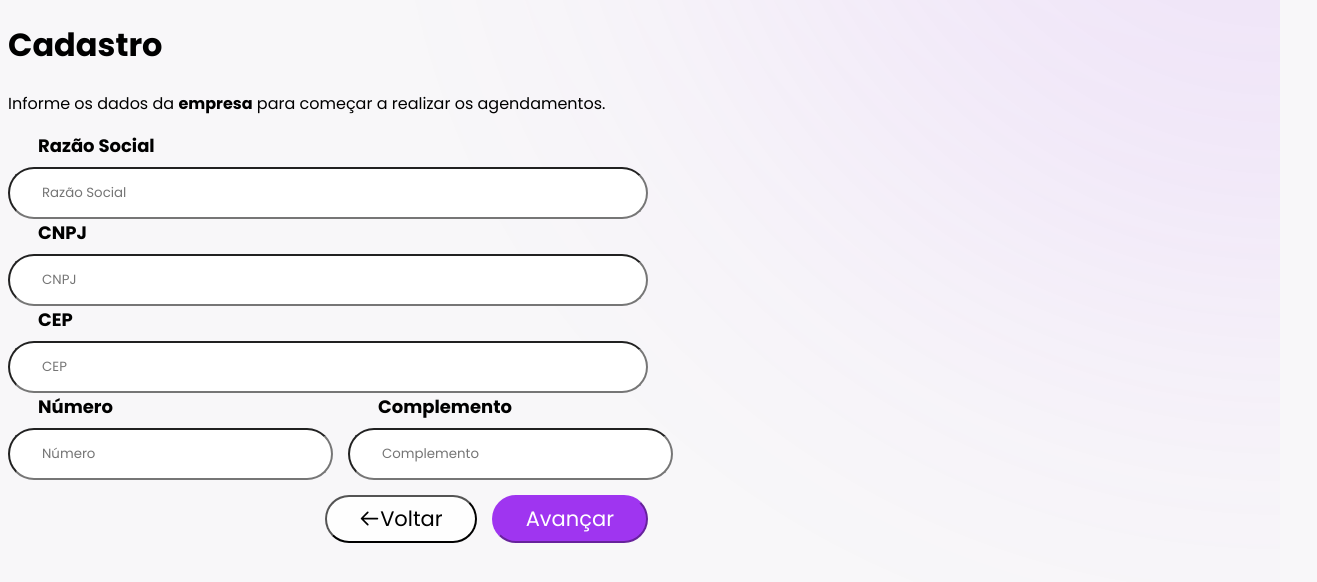
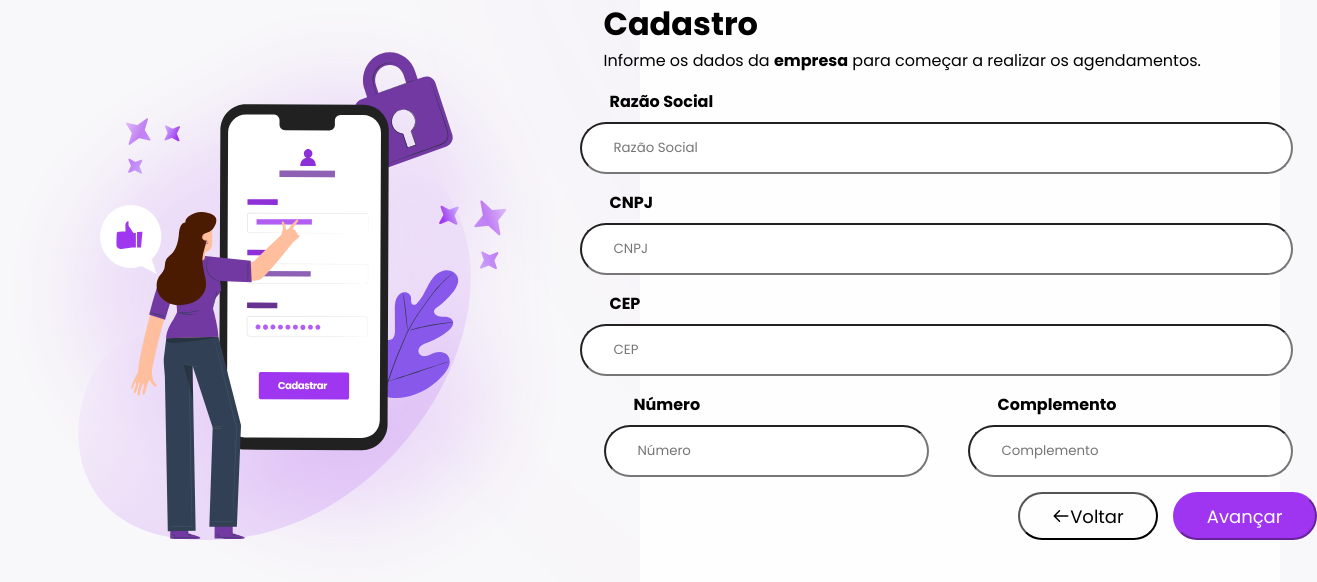
Before and after one commit to Libellus-Grupo-07/Site-Calencare, a React (Create React App) app in the folder calencare/: page /cadastro in a window 1280 px wide. Shown: the top 582 px of the page, 1317 px wide, since content can reach past the window. Built offline with nearby package versions, Linux system fonts and the light colour scheme.

Commit message:
densenvolvimento da tela de cadastro (em andamento)

```diff
--- a/calencare/src/components/button/Button.module.css
+++ b/calencare/src/components/button/Button.module.css
@@ -3,7 +3,7 @@ button{
     height: 48px;
     border-radius: 100px;
     font-family: "Poppins";
-   font-size: 21px;
+   font-size: 18px;
    display: flex;
    align-items: center;
 
--- a/calencare/src/components/input/Input.module.css
+++ b/calencare/src/components/input/Input.module.css
@@ -2,12 +2,13 @@ input{
     padding: 0px 32px;
     height: 48px;
     border-radius: 100px;
-
 }
 
 .componet-input{
     display: flex;
     flex-direction: column;
+    margin-top: 16px;
+    margin-right: 24px;
     row-gap: 8px;
     width: 100%;
 }
@@ -16,5 +17,5 @@ input{
     font-family: "Poppins";
     margin-left: 30px;
     font-weight: bold;
-    font-size: 18px;
+    font-size: 16px;
 }
--- a/calencare/src/pages/cadastro/Cadastro.jsx
+++ b/calencare/src/pages/cadastro/Cadastro.jsx
@@ -3,10 +3,18 @@ import Button from "../../components/button/Button";
 import Input from "../../components/input/Input";
 import styles from "./Cadastro.module.css"
 import { HiOutlineArrowLeft } from "react-icons/hi";
+import Imagem from "../../utils/assets/cadastro.svg";
 
 const Cadastro = () => {
     return (
         <>
+
+            <div className={styles["tela-cadastro"]}>
+                <div className={styles["container-imagem-cadastro"]}>
+                    <img className={styles["imagem-cadastro"]} src={Imagem} alt="imagem cadastro" />
+                </div>
+                <div className={styles["formulario-cadastro"]}>
+                    <div className={styles["engloba-formulario"]}>
                         <h1> Cadastro </h1>
                         <p>Informe os dados da <b>empresa</b> para começar a realizar os agendamentos.</p>
                         <div className={styles["container-cadastro"]}>
@@ -18,13 +26,13 @@ const Cadastro = () => {
                                 <Input titulo={"Complemento"}></Input>
                             </div>
                             <div className={styles["container-buttons"]}>
-            <Button titulo="Voltar" cor={"branco"} icone={<HiOutlineArrowLeft/>}></Button>
+                                <Button titulo="Voltar" cor={"branco"} icone={<HiOutlineArrowLeft />}></Button>
                                 <Button titulo="Avançar" cor={"roxo"}  ></Button>
                             </div>
                         </div>
-
-
-
+                    </div>
+                </div>
+            </div>
 
 
         </>
--- a/calencare/src/pages/cadastro/Cadastro.module.css
+++ b/calencare/src/pages/cadastro/Cadastro.module.css
@@ -11,14 +11,38 @@
     display: flex;
     column-gap: 15px;
     margin-top: 15px;
-
 }
 
 .container-cadastro {
-    width: 50vw;
+    width: 100%;
     display: flex;
     flex-direction: column;
-    align-items: flex-end ;
+    align-items: flex-end;
+}
 
+.tela-cadastro {
+    display: flex;
+    width: 100%;
+}
 
+.container-imagem-cadastro {
+    width: 50vw;
 }
+
+.formulario-cadastro {
+    width: 50vw;
+    background-color: var(--branco);
+}
+
+.imagem-cadastro {
+    max-height: 600px;
+    width: auto;
+    height: auto;
+}
+
+.engloba-formulario {
+    width: 80%;
+    display: grid;
+    justify-content: center;
+    margin: 0 auto;
+}
--- a/calencare/src/utils/global.css
+++ b/calencare/src/utils/global.css
@@ -19,6 +19,8 @@
 
 * {
   font-family: "Poppins";
+  margin: 0;
+  padding: 0;
 }
 
 body {
```
Lines whose indentation alone changed are shown as unchanged.
